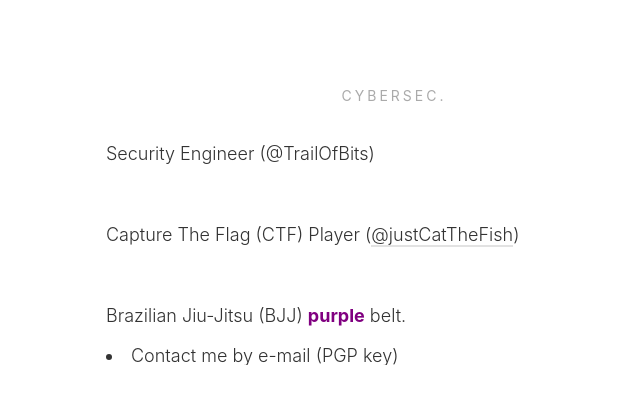
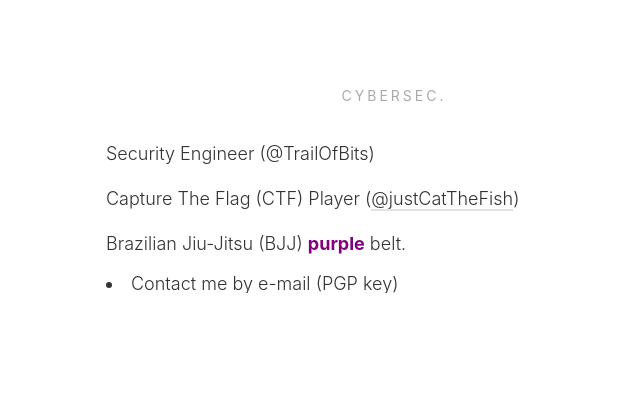
Before and after one commit to ahpaleus/ahpaleus.github.io, a plain HTML site: page index.html in a window 1280 px wide. Shown: the part 146-550 px from the top of the page, without its empty margins (246-886 px from the left). Drawn offline with Linux system fonts and the light colour scheme.

Commit message:
Update index.html

```diff
--- a/index.html
+++ b/index.html
@@ -241,8 +241,8 @@
 
 <div class="post">
 	<h4>cybersec.</h4>
-	<p>Security Engineer (@TrailOfBits)</p><br>
-	<p>Capture The Flag (CTF) Player (<a href="https://ctftime.org/team/33893" target="_blank">@justCatTheFish</a>)</p><br>
+	<p>Security Engineer (@TrailOfBits)</p>
+	<p>Capture The Flag (CTF) Player (<a href="https://ctftime.org/team/33893" target="_blank">@justCatTheFish</a>)</p>
 	<p>Brazilian Jiu-Jitsu (BJJ) <b><font color="purple">purple</font></b> belt.</p>
 </p>
 
```
